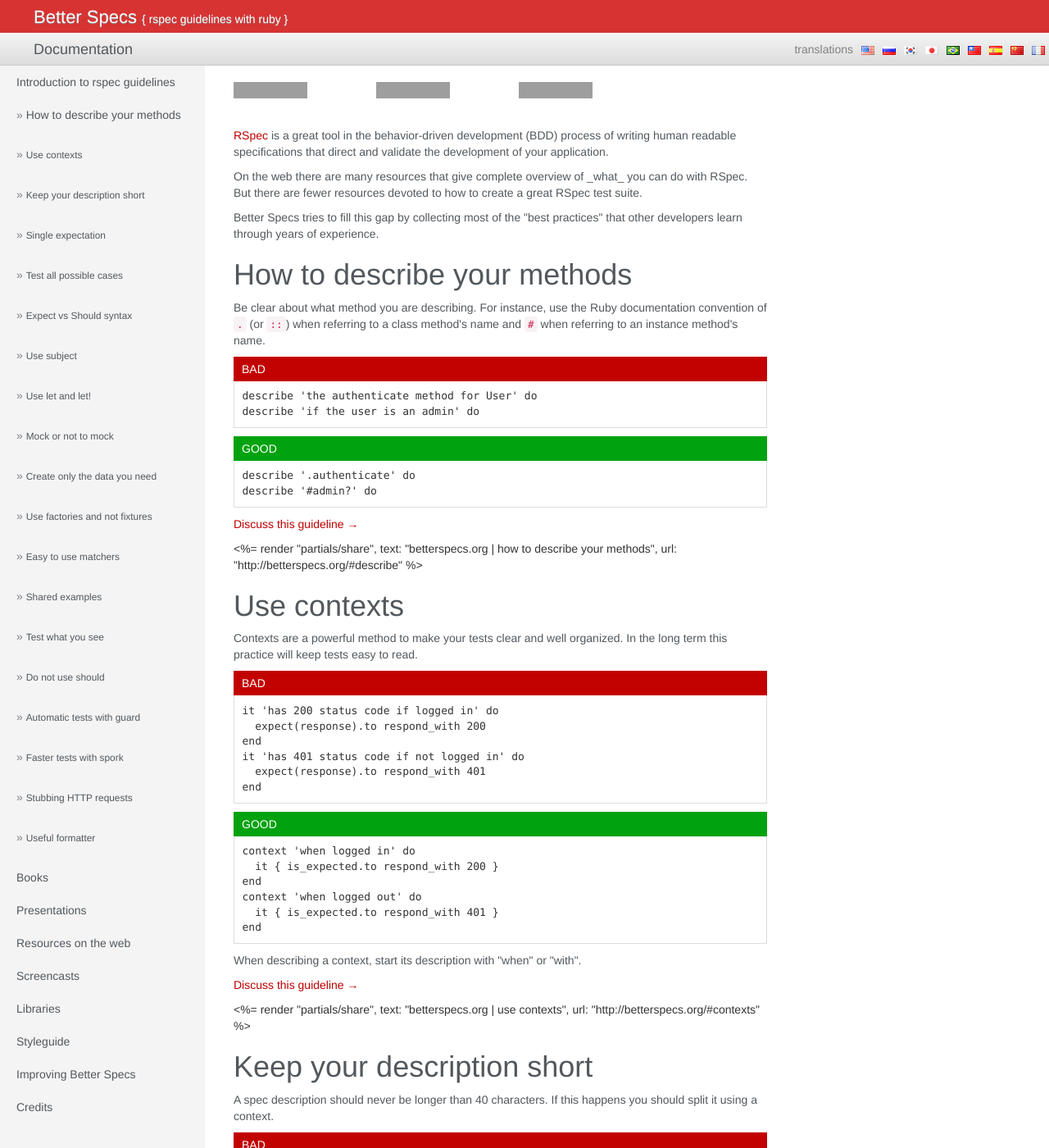
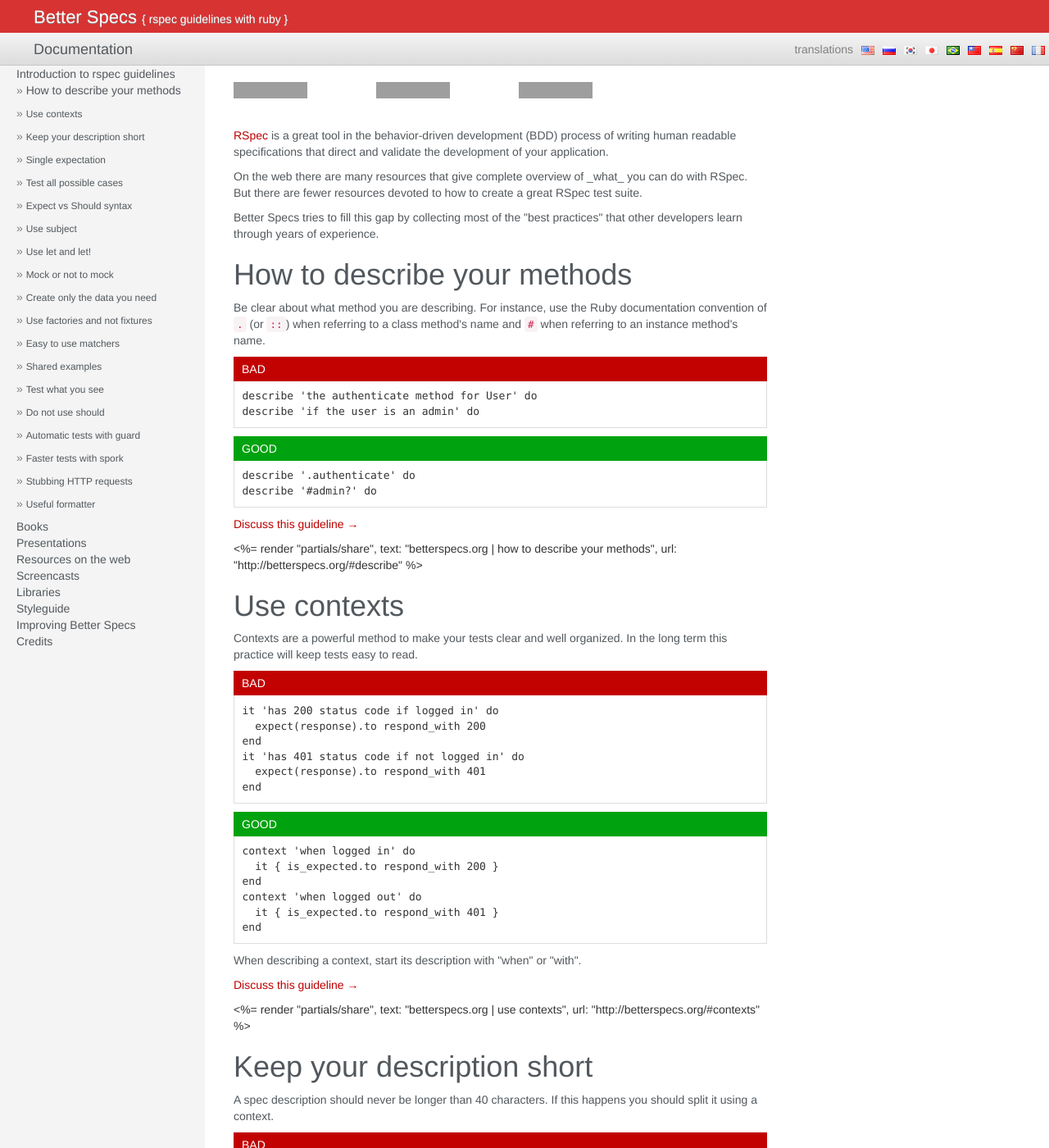
Before and after one commit to akz92/akz92.github.io, a Jekyll site: the page built from index.html, in a window 1280 px wide and 1400 px high. Shown: the whole window at 82% size. Built offline with Jekyll 4.4.1, drawn with Linux system fonts in a browser that asks for light colours; grey boxes are pictures that could not be loaded.

Commit message:
Update simple-sidebar.css

```diff
--- a/css/simple-sidebar.css
+++ b/css/simple-sidebar.css
@@ -62,7 +62,7 @@
 
 .sidebar-nav li {
     text-indent: 20px;
-    line-height: 40px;
+    /*line-height: 40px;*/
     color: #808080;
 }
 
```
